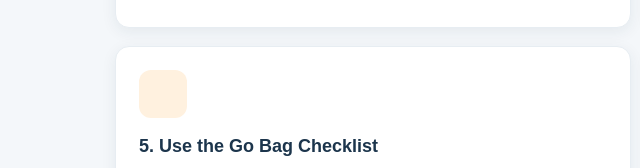
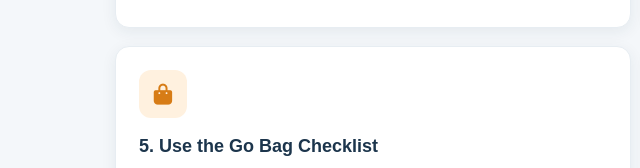
Before and after one commit to graciabells/ready-preparedness, a website: page residents-user-guide.html in a window 1280 px wide. Shown: the part 1168-1336 px from the top of the page, 0-640 px from the left. Drawn offline with Linux system fonts and the light colour scheme.

Commit message:
Update Go Bag icon

```diff
--- a/residents-user-guide.html
+++ b/residents-user-guide.html
@@ -370,9 +370,10 @@
                 </ol>
             </article>
 
+            <!-- UPDATED GO BAG ICON -->
             <article class="guide-card">
                 <div class="guide-icon">
-                    <i class="fas fa-backpack"></i>
+                    <i class="fas fa-bag-shopping"></i>
                 </div>
 
                 <h3>5. Use the Go Bag Checklist</h3>
```
